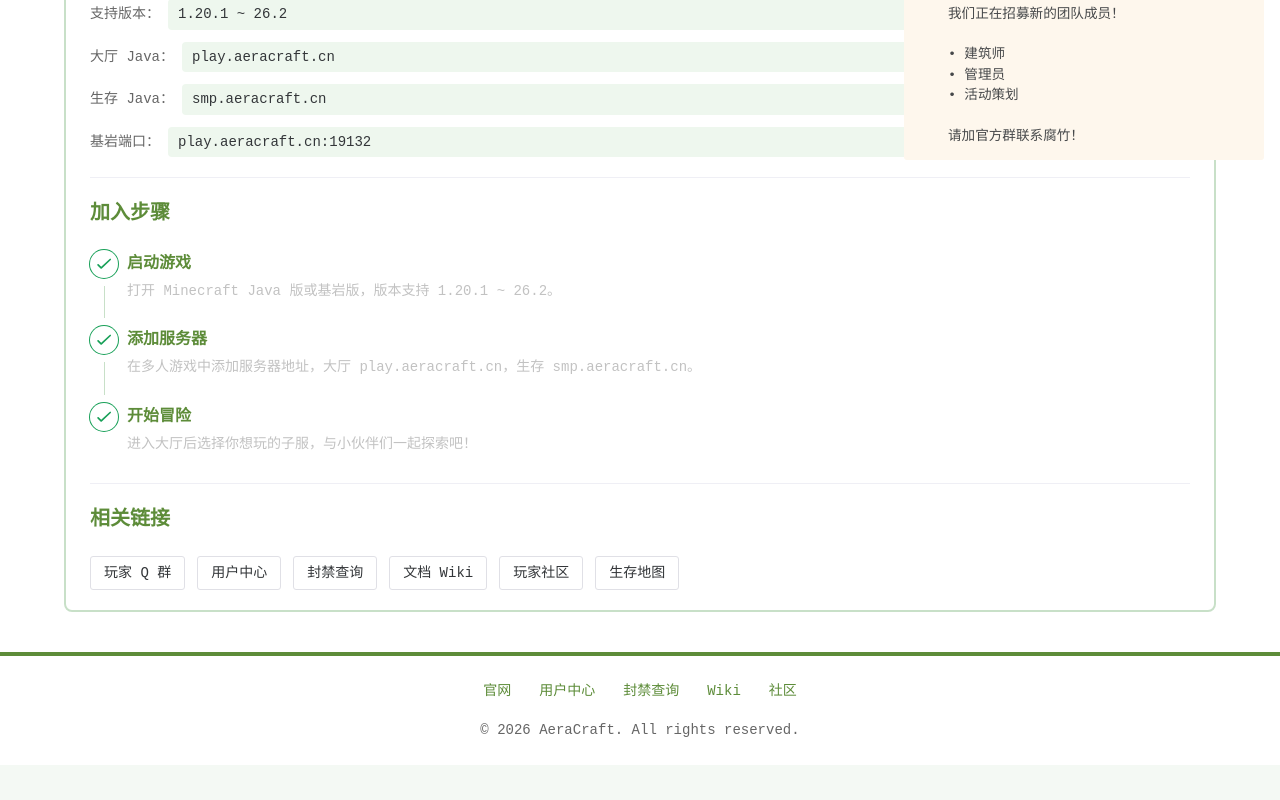
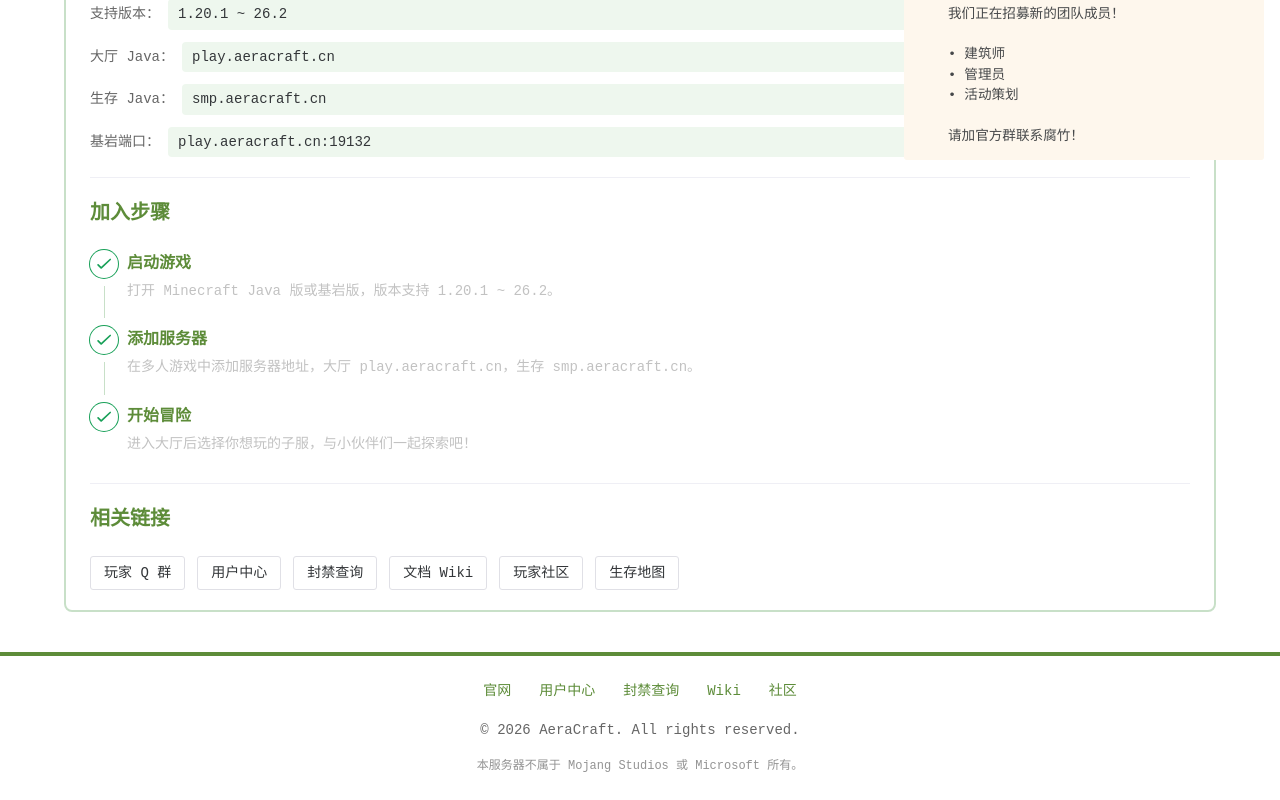
Before and after one commit to Aeracraft/Official_Website, a Vue app: page /join in a window 1280 px wide. Shown: the part 319-1119 px from the top of the page. Before the commit the page ends 1084 px from the top, so only its background shows below. Built offline with nearby package versions, Linux system fonts and the light colour scheme; a small style sheet from the web is missing.

Commit message:
feat(site config): add Mojang legal disclaimer to footer
新增Mojang官方免责声明到页脚，补充服务器归属权的法律说明，并添加对应样式调整字体大小与透明度

```diff
--- a/src/App.vue
+++ b/src/App.vue
@@ -55,6 +55,7 @@
           </a>
         </NSpace>
         <p>{{ site.footer.copyright }}</p>
+        <p class="mojang-disclaimer">{{ site.footer.mojangDisclaimer }}</p>
       </NSpace>
     </NLayoutFooter>
     </NLayout>
@@ -133,6 +134,10 @@
   color: var(--mc-text-secondary);
   font-size: 0.875rem;
 }
+.mojang-disclaimer {
+  font-size: 0.75rem !important;
+  opacity: 0.7;
+}
 
 @media (max-width: 768px) {
   .header-inner {
--- a/src/config/site.js
+++ b/src/config/site.js
@@ -205,6 +205,7 @@
 
   footer: {
     copyright: '© 2026 AeraCraft. All rights reserved.',
+    mojangDisclaimer: '本服务器不属于 Mojang Studios 或 Microsoft 所有。',
     links: [
       { label: '官网', url: 'https://aeracraft.com' },
       { label: '用户中心', url: 'https://user.aeracraft.com' },
```
